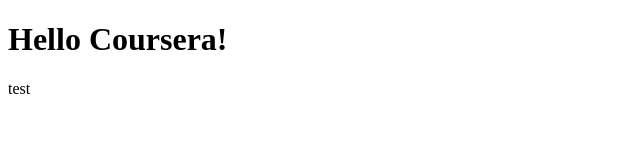
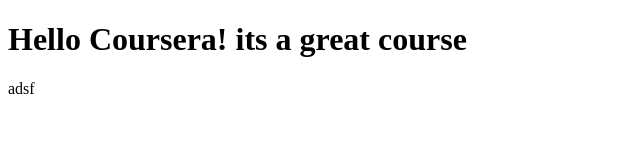
Before and after one commit to DucoVeenstra/coursera-test, a plain HTML site: page site/index.html in a window 1280 px wide. Shown: the whole page, without its empty margins (0-640 px from the left). Drawn offline with Linux system fonts and the light colour scheme.

Commit message:
Small addition to our page content

```diff
--- a/site/index.html
+++ b/site/index.html
@@ -4,7 +4,7 @@
 	<title>Hello Coursera!</title>
 </head>
 <body>
-<h1>Hello Coursera!</h1>
-test
+	<h1>Hello Coursera! its a great course</h1>
+	adsf
 </body>
 </html>
```
